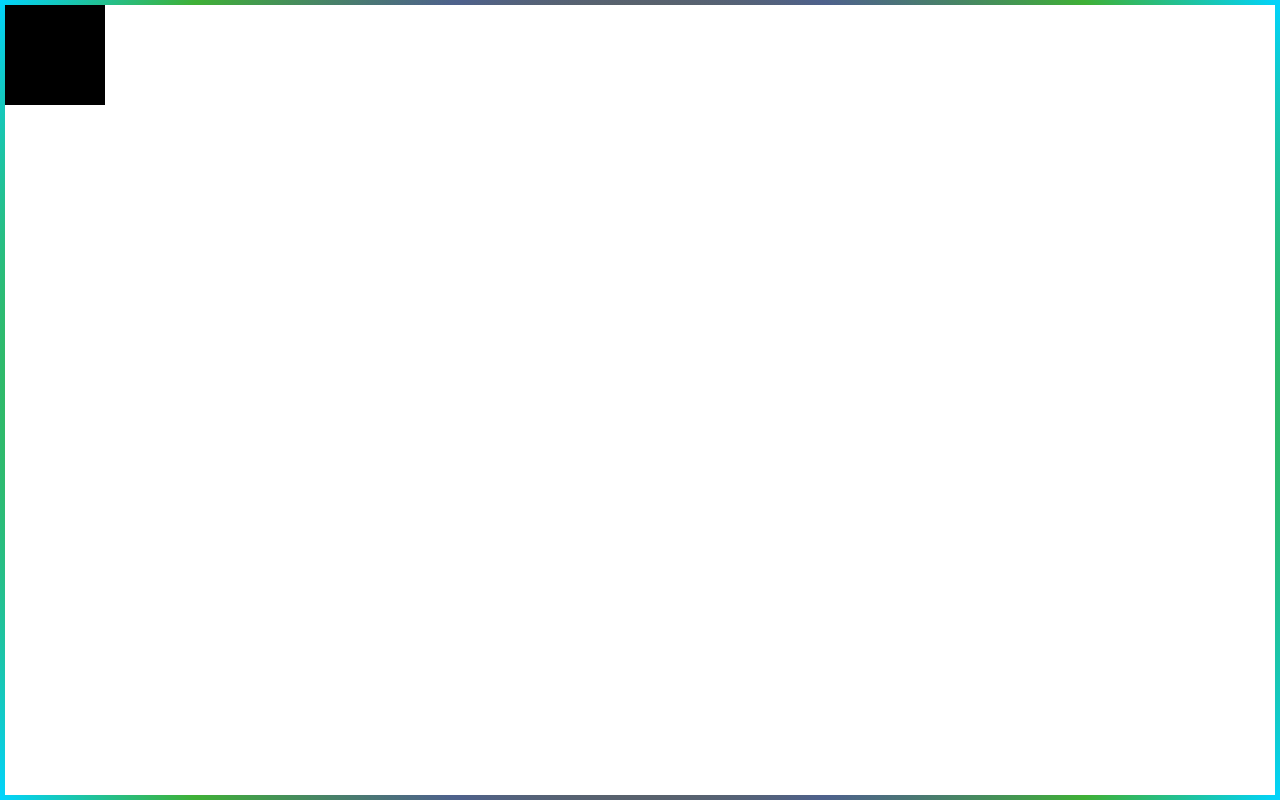
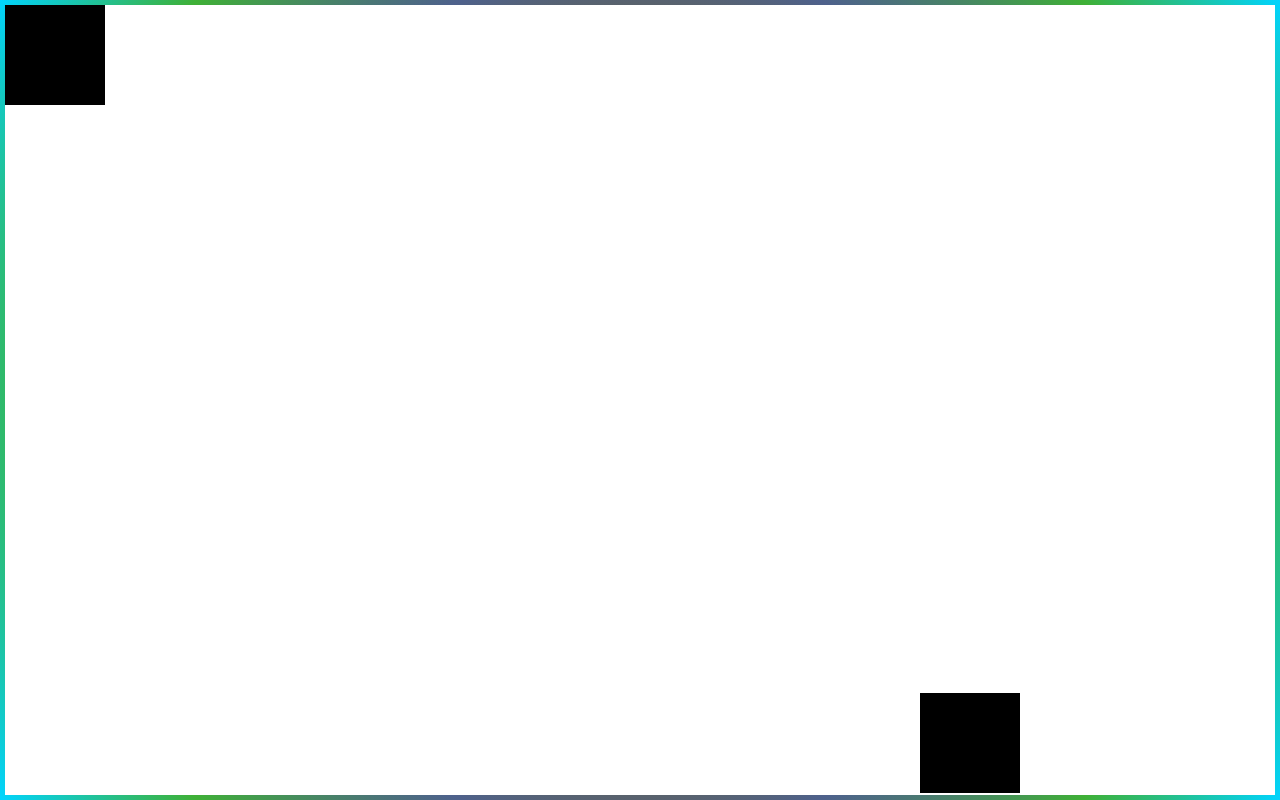
Before and after one commit to dmitrytrofim/games, a plain HTML site: page find-square/index.html in a window 1280 px wide. Drawn offline with Linux system fonts and the light colour scheme.

Commit message:
add find block

```diff
--- a/find-square/app.js
+++ b/find-square/app.js
@@ -3,8 +3,8 @@ class App {
   this.canvas = document.getElementById('canvas');
   this.ctx = this.canvas.getContext('2d');
   this.paramsCanvas = {
-   width: window.innerWidth - 10,
-   height: window.innerHeight - 10,
+   width: null,
+   height: null,
   };
   this.block = {
    startX: 0,
@@ -12,32 +12,91 @@ class App {
    width: 100,
    height: 100,
   };
+  this.velocity = 20;
+  this.findBlock = {
+   startX: 200,
+   startY: 200,
+   width: 100,
+   height: 100,
+  };
+  this.direction = {
+   up: false,
+   down: false,
+   left: false,
+   right: false,
+  };
+ }
+ randomFunc(min, max) {
+  return Math.floor(Math.random() * (max - min) + min);
+ }
+ randomFindBlock(x, y) {
+  this.findBlock.startX = this.randomFunc(
+   200,
+   this.paramsCanvas.width - this.findBlock.width
+  );
+  this.findBlock.startY = this.randomFunc(
+   200,
+   this.paramsCanvas.height - this.findBlock.height
+  );
  }
  setParams() {
   const setFucn = () => {
+   this.paramsCanvas.width = window.innerWidth - 10;
+   this.paramsCanvas.height = window.innerHeight - 10;
    this.canvas.width = this.paramsCanvas.width;
    this.canvas.height = this.paramsCanvas.height;
-   this.drawCanvas();
+   this.block.startX = 0;
+   this.block.startY = 0;
+   this.randomFindBlock();
   };
-  window.addEventListener('load', setFucn);
+  window.addEventListener('DOMContentLoaded', setFucn);
   window.addEventListener('resize', setFucn);
  }
  drawCanvas() {
+  if (this.direction.up && this.block.startY > 0)
+   this.block.startY -= this.velocity;
+  if (
+   this.direction.down &&
+   this.block.startY + this.block.height < this.paramsCanvas.height
+  )
+   this.block.startY += this.velocity;
+  if (
+   this.direction.right &&
+   this.block.startX + this.block.width < this.paramsCanvas.width
+  )
+   this.block.startX += this.velocity;
+  if (this.direction.left && this.block.startX > 0)
+   this.block.startX -= this.velocity;
+  this.ctx.clearRect(0, 0, this.paramsCanvas.width, this.paramsCanvas.height);
   this.ctx.fillRect(...Object.values(this.block));
-  this.canvas.addEventListener('click', (e) => {
-   if (
-    e.offsetX >= this.block.startX &&
-    e.offsetX <= this.block.width &&
-    e.offsetY >= this.block.startY &&
-    e.offsetY <= this.block.height
-   ) {
-    console.log('yep');
+  this.ctx.fillRect(...Object.values(this.findBlock));
+  requestAnimationFrame(() => {
+   this.drawCanvas();
+  });
+ }
+ controlPanel() {
+  const handleClick = (e) => {
+   if (e.type === 'keydown') {
+    if (e.code === 'ArrowUp') this.direction.up = true;
+    if (e.code === 'ArrowDown') this.direction.down = true;
+    if (e.code === 'ArrowRight') this.direction.right = true;
+    if (e.code === 'ArrowLeft') this.direction.left = true;
    }
-  });
+   if (e.type === 'keyup') {
+    if (e.code === 'ArrowUp') this.direction.up = false;
+    if (e.code === 'ArrowDown') this.direction.down = false;
+    if (e.code === 'ArrowRight') this.direction.right = false;
+    if (e.code === 'ArrowLeft') this.direction.left = false;
+   }
+  };
+  window.addEventListener('keydown', handleClick);
+  window.addEventListener('keyup', handleClick);
  }
  start() {
   if (this.canvas) {
    this.setParams();
+   this.controlPanel();
+   this.drawCanvas();
   }
  }
 }
--- a/find-square/index.html
+++ b/find-square/index.html
@@ -16,7 +16,7 @@
 
  <!-- <h1 class="title"></h1> -->
 
- <canvas id="canvas"></canvas>
+ <canvas id="canvas" width="300" height="300"></canvas>
 
  <script src="./app.js"></script>
 </body>
```
